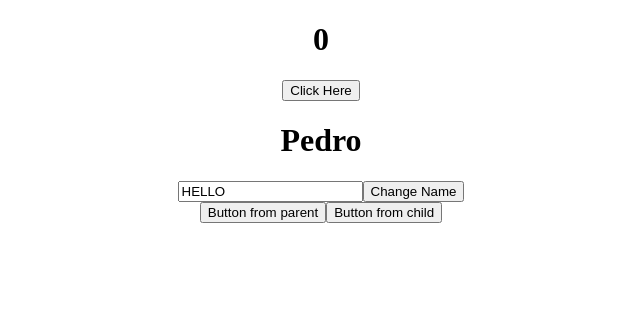
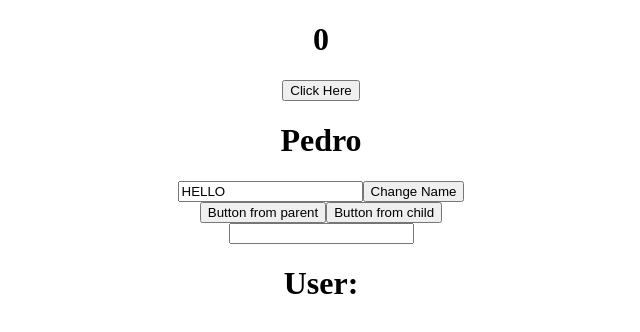
Before and after one commit to JakubDrozd/React-sandbox, a React (Create React App) app in the folder HooksCourse/hooks-course/: page / in a window 1280 px wide. Shown: the top 332 px of the page, without its empty margins (319-959 px from the left). Built offline with nearby package versions, Linux system fonts and the light colour scheme; no server answers.

Commit message:
Feat: add new component, Login

```diff
--- a/HooksCourse/hooks-course/src/App.js
+++ b/HooksCourse/hooks-course/src/App.js
@@ -8,6 +8,8 @@ import {
 import styled from "styled-components";
 import axios from "axios";
 import Button from "./Button";
+import User from "./User";
+import Login from "./Login";
 
 //App component
 const Base = styled.div`
@@ -17,6 +19,7 @@ const Base = styled.div`
 function App() {
   const [data, setData] = useState("");
   const [count, setCount] = useState(0);
+  const [username, setUsername] = useState("");
 
   const inputRef = useRef(null);
 
@@ -62,6 +65,8 @@ function App() {
         Button from parent
       </button>
       <Button ref={buttonRef}></Button>
+      <Login setUsername={setUsername}></Login>{" "}
+      <User username={username}></User>
     </Base>
   );
 }
--- /dev/null
+++ b/HooksCourse/hooks-course/src/Login.js
@@ -0,0 +1,14 @@
+const Login = ({ setUsername }) => {
+  return (
+    <div>
+      <input
+        type="text"
+        onChange={(event) => {
+          setUsername(event.target.value);
+        }}
+      />
+    </div>
+  );
+};
+
+export default Login;
--- /dev/null
+++ b/HooksCourse/hooks-course/src/User.js
@@ -0,0 +1,9 @@
+const User = ({ username }) => {
+  return (
+    <div>
+      <h1>User: {username}</h1>
+    </div>
+  );
+};
+
+export default User;
```
